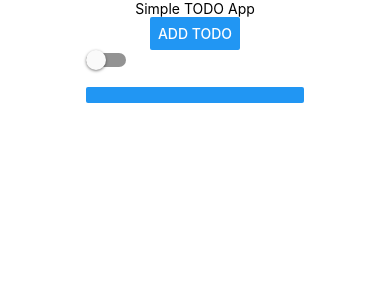
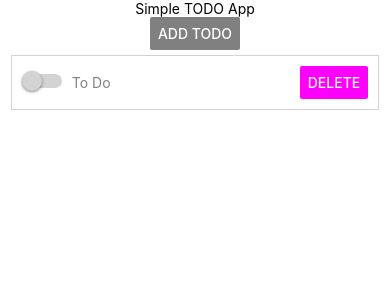
Before and after one commit to jrTadena/reactNativeSimpleTODO, a React Native app: screen / in a window 390 px wide. Both pictures are taken after a click on the button "ADD TODO". Shown: the top 300 px of the page. Built offline with nearby package versions, Linux system fonts and the light colour scheme.

Commit message:
Adding Styles

```diff
--- a/App.js
+++ b/App.js
@@ -44,6 +44,7 @@ export default function App() {
             value.dispatch({ type: 'add' });
           }}
           title='Add TODO'
+          color='gray'
         />
       </View>
       <View style={styles.container}>
@@ -59,15 +60,19 @@ const ListTodos = ({ data }) => {
 
 const ItemTodos = ({ id, text, completed }) => {
   return (
-    <View>
-      <View>
-        <Switch />
+    <View style={styles.listTodosContainer}>
+      <View style={styles.switchContainer}>
+        <Switch
+          trackColor={{ false: 'lightgray', true: 'magenta' }}
+          thumbColor={completed ? 'magenta' : 'lightgray'}
+          ios_backgroundColor='lightgray'
+        />
       </View>
-      <View>
-        <TextInput />
+      <View style={styles.textInputContainer}>
+        <TextInput style={styles.textInput} placeholder='To Do' />
       </View>
-      <View>
-        <Button />
+      <View style={styles.buttonContainer}>
+        <Button style={styles.button} color='magenta' title='Delete' />
       </View>
     </View>
   );
@@ -79,4 +84,28 @@ const styles = StyleSheet.create({
     alignItems: 'center',
     justifyContent: 'center',
   },
+  listTodosContainer: {
+    flex: 1,
+    flexDirection: 'row',
+    justifyContent: 'space-between',
+    margin: 5,
+    padding: 10,
+    borderWidth: 1,
+    borderColor: 'lightgray',
+  },
+  switchContainer: {
+    marginRight: 5,
+    paddingTop: 5,
+  },
+  textInputContainer: {
+    marginRight: 5,
+    marginLeft: 5,
+    paddingTop: 8,
+  },
+  textInput: {
+    color: 'gray',
+  },
+  buttonContainer: {
+    marginLeft: 5,
+  },
 });
```
